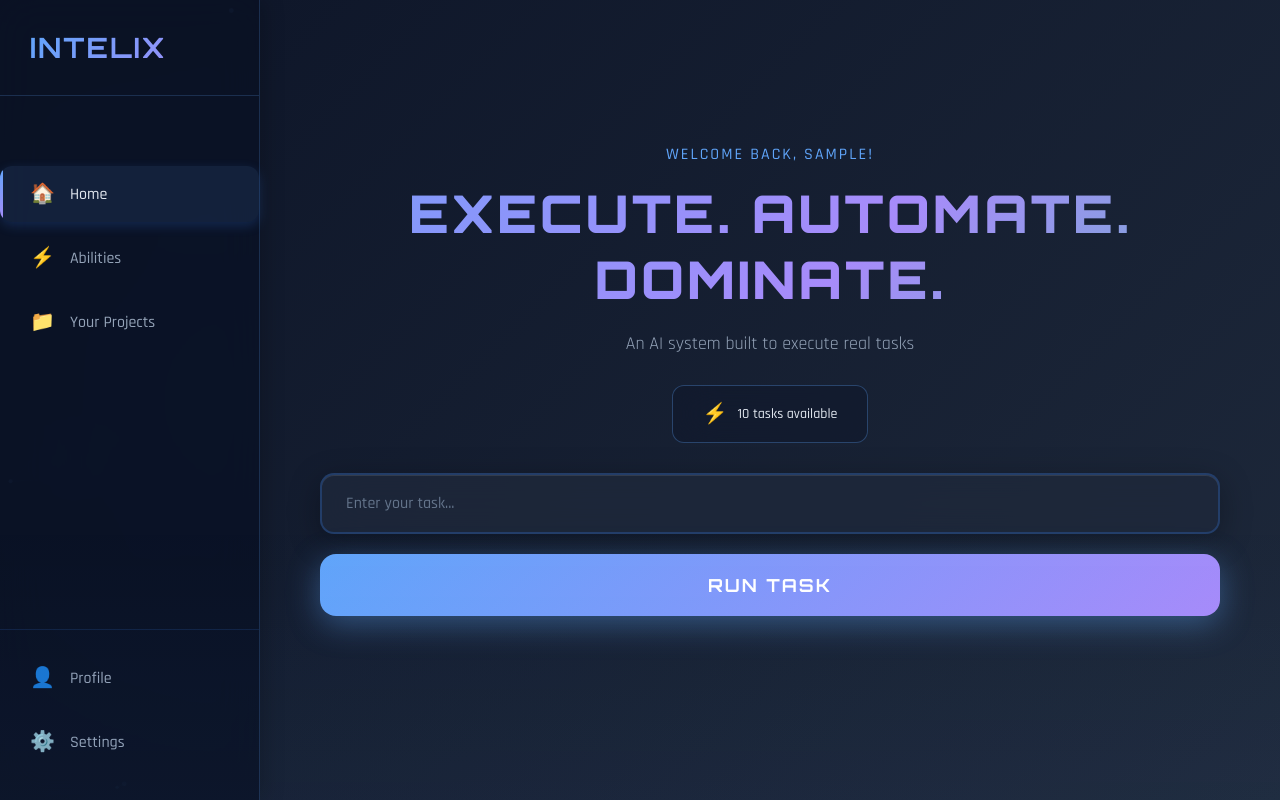
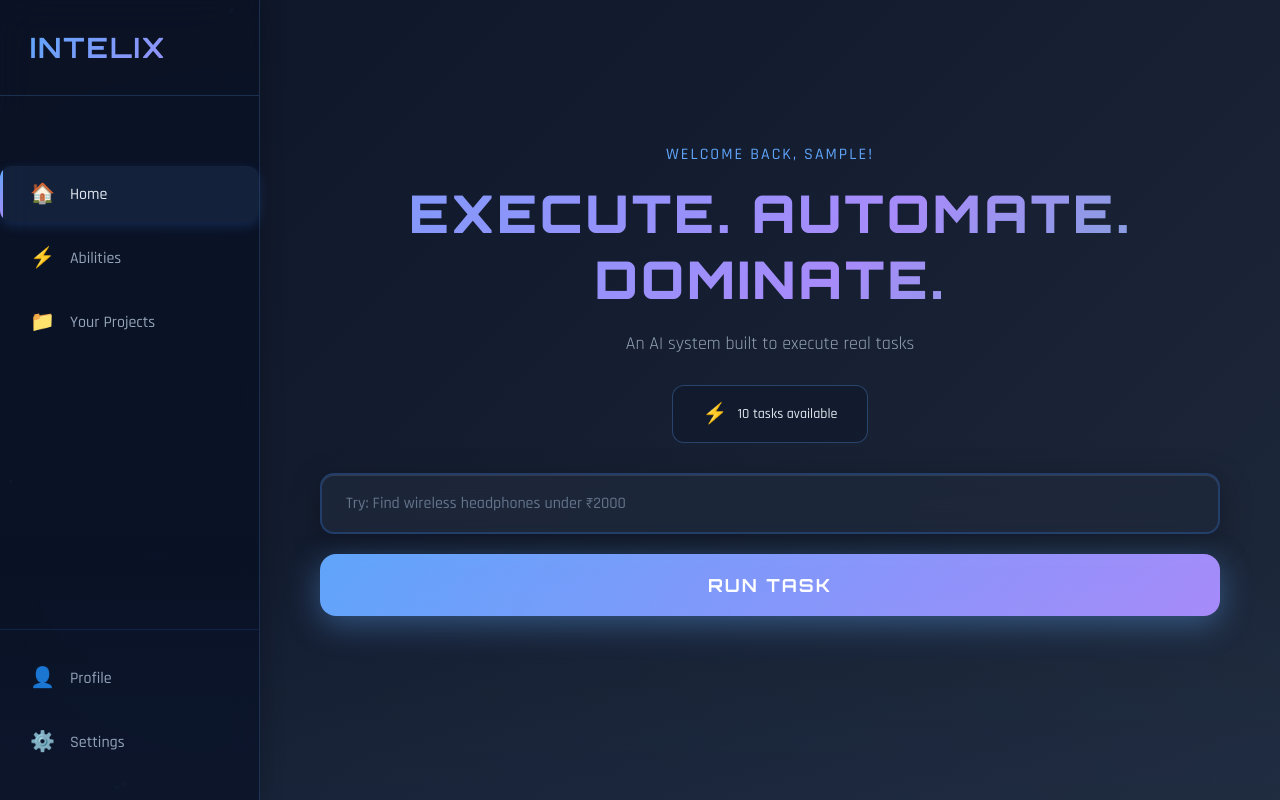
Before and after one commit to vedpalsodkar988-tech/Intelix, a Flask app: page /home in a window 1280 px wide. Run offline with Flask 3, Linux system fonts and the light colour scheme; the visitor is signed in with stand-in values (Sample User, id 1); data that the repository does not hold is empty; some libraries are stand-ins or nearby versions.

Commit message:
Update home.html

```diff
--- a/templates/home.html
+++ b/templates/home.html
@@ -502,7 +502,7 @@
                 <input
                     type="text"
                     class="task-input"
-                    placeholder="Enter your task..."
+                    placeholder="Try: Find wireless headphones under ₹2000"
                     id="taskInput"
                 >
                 <button class="run-task-btn" id="runTaskBtn">Run Task</button>
@@ -831,6 +831,47 @@
                 document.getElementById('runTaskBtn').click();
             }
         });
+
+        // Rotating placeholder examples
+        const placeholderExamples = [
+            "Try: Find wireless headphones under ₹2000",
+            "Try: Find smart sunglasses",
+            "Try: Search software engineer jobs in Pune",
+            "Try: Find internships for web development",
+            "Try: Find gaming laptop under ₹60000",
+            "Try: Search data analyst jobs remote",
+            "Try: Find React developer internships in Bangalore",
+            "Try: Find bluetooth speaker under ₹1500",
+            "Try: Search Python developer jobs",
+            "Try: Find mechanical engineering internships"
+        ];
+
+        let currentPlaceholderIndex = 0;
+        const taskInput = document.getElementById('taskInput');
+
+        function rotatePlaceholder() {
+            // Only rotate if input is empty
+            if (taskInput.value === '') {
+                currentPlaceholderIndex = (currentPlaceholderIndex + 1) % placeholderExamples.length;
+                taskInput.placeholder = placeholderExamples[currentPlaceholderIndex];
+            }
+        }
+
+        // Rotate placeholder every 3 seconds
+        setInterval(rotatePlaceholder, 3000);
+
+        // Don't rotate when user is typing
+        taskInput.addEventListener('focus', () => {
+            if (taskInput.value === '') {
+                taskInput.placeholder = 'Type your task here...';
+            }
+        });
+
+        taskInput.addEventListener('blur', () => {
+            if (taskInput.value === '') {
+                taskInput.placeholder = placeholderExamples[currentPlaceholderIndex];
+            }
+        });
     </script>
 </body>
 </html>
```
